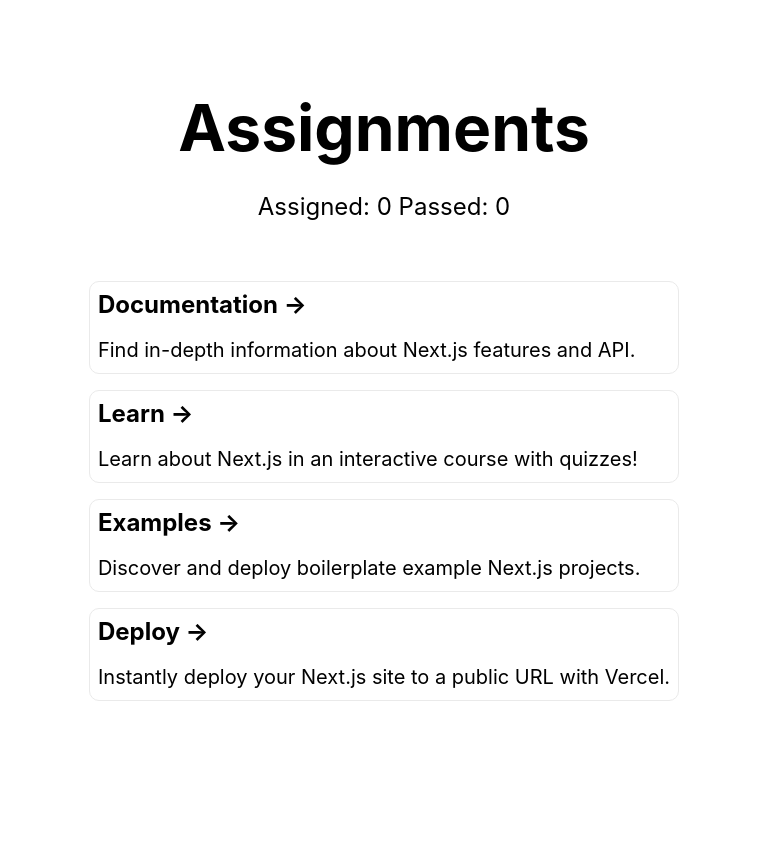
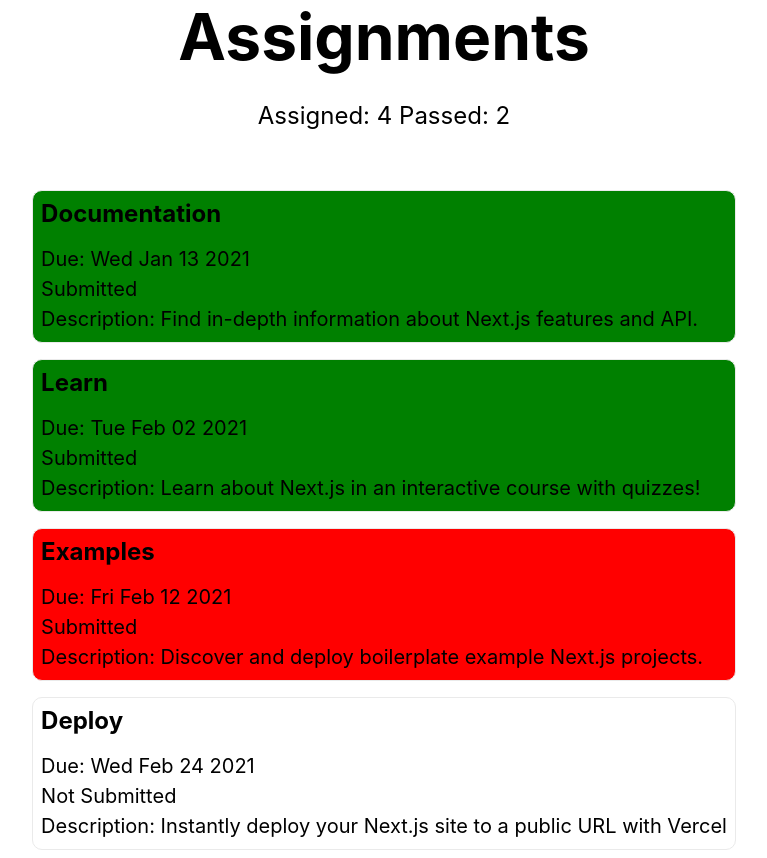
Before and after one commit to gliese1337/lambda-app, a Next.js app: page / in a window 1280 px wide. Shown: the whole page, without its empty margins (256-1023 px from the left). Before the commit the page ends 800 px from the top, so only its background shows below. Built offline with nearby package versions, Linux system fonts and the light colour scheme.

Commit message:
Implement all the necessary data fields.

```diff
--- a/pages/index.tsx
+++ b/pages/index.tsx
@@ -2,15 +2,6 @@ import Head from 'next/head';
 import styles from '../styles/Home.module.css';
 
 /*
-The page we want to start with is the assignments page.
-
-The page should display a list of all the assignments that have been given to a student.
-
-Each assignment should indicate whether or not it has been submitted.
-
-If the assignment has been submitted, the UI should indicate whether the student passed
-or failed the assignment, where a score of 80% or higher is passing.
-
 If an assignment has not been submitted and the due date for the assignment is in the
 future or within the past 30 days, a button should be rendered to give the student the
 ability to submit a file for the assignment
@@ -19,9 +10,6 @@ ability to submit a file for the assignment
 If the submission has been graded and the student has a failing grade for that assignment,
 the submit button should be available for the student to re-submit the assignment as long
 as the due date does not prevent submission.
-
-The MVP should include fake data in the shape that represents a proposed schema,
-but the schema does not need to be defined in SQL and the fake data can live in memory.
 */
 
 export async function getServerSideProps(_context) {
@@ -30,9 +18,48 @@ export async function getServerSideProps(_context) {
   }
 }
 
+const cardstyles = [styles.normal, styles.failed, styles.passed];
+
 export default function Home() {
-  const assigned = 0;
-  const passed = 0;
+  /*
+  The MVP should include fake data in the shape that represents a proposed schema,
+  but the schema does not need to be defined in SQL and the fake data can live in memory.
+  */
+  const day = 1000 * 60 * 60 * 24;
+  const assignments = [
+    {
+      name: "Documentation",
+      description: "Find in-depth information about Next.js features and API.",
+      submitted: true,
+      grade: 90,
+      due: Date.now() - day * 40,
+    }, {
+      name: "Learn",
+      description: "Learn about Next.js in an interactive course with quizzes!",
+      submitted: true,
+      grade: 80,
+      due: Date.now() - day * 20,
+    }, {
+      name: "Examples",
+      description: "Discover and deploy boilerplate example Next.js projects.",
+      submitted: true,
+      grade: 75,
+      due: Date.now() - day * 10,
+    }, {
+      name: "Deploy",
+      description: "Instantly deploy your Next.js site to a public URL with Vercel",
+      submitted: false,
+      grade: NaN,
+      due: Date.now() + day * 2,
+    }
+  ];
+
+  const assigned = assignments.length;
+  const passed = assignments
+    .reduce((c, a) => c + (a.grade >= 80 ? 1 : 0), 0);
+
+console.log(styles);
+
   return (
     <div className={styles.container}>
       <Head>
@@ -53,33 +80,19 @@ the student has been given and how many the student has passed.
         </p>
 
         <div className={styles.grid}>
-          <div className={styles.card}>
-            <h3>Documentation &rarr;</h3>
-            <p>Find in-depth information about Next.js features and API.</p>
-          </div>
-
-          <a href="https://nextjs.org/learn" className={styles.card}>
-            <h3>Learn &rarr;</h3>
-            <p>Learn about Next.js in an interactive course with quizzes!</p>
-          </a>
-
-          <a
-            href="https://github.com/vercel/next.js/tree/master/examples"
-            className={styles.card}
-          >
-            <h3>Examples &rarr;</h3>
-            <p>Discover and deploy boilerplate example Next.js projects.</p>
-          </a>
-
-          <a
-            href="https://vercel.com/new?utm_source=create-next-app&utm_medium=default-template&utm_campaign=create-next-app"
-            className={styles.card}
-          >
-            <h3>Deploy &rarr;</h3>
-            <p>
-              Instantly deploy your Next.js site to a public URL with Vercel.
-            </p>
-          </a>
+          {/*The page should display a list of all the assignments that have been given to a student.*/}
+          { assignments.map(a => {
+            {/*If the assignment has been submitted, the UI should indicate whether the student passed
+            or failed the assignment, where a score of 80% or higher is passing.*/}
+            const status = a.grade !== a.grade ? 0 : a.grade < 80 ? 1 : 2;
+            return <div className={`${styles.card} ${cardstyles[status]}`}>
+              <h3>{ a.name }</h3>
+              <p>Due: { new Date(a.due).toDateString() }</p>
+              {/*Each assignment should indicate whether or not it has been submitted.*/}
+              <p>{ a.submitted ? "Submitted" : "Not Submitted" }</p>
+              <p>Description: { a.description }</p>
+            </div>;
+          }) }
         </div>
       </main>
     </div>
--- a/styles/Home.module.css
+++ b/styles/Home.module.css
@@ -57,3 +57,15 @@
   font-size: 1.25rem;
   line-height: 1.5;
 }
+
+.card.normal {
+  background: inherit;
+}
+
+.card.passed {
+  background: green;
+}
+
+.card.failed {
+  background: red;
+}
```
